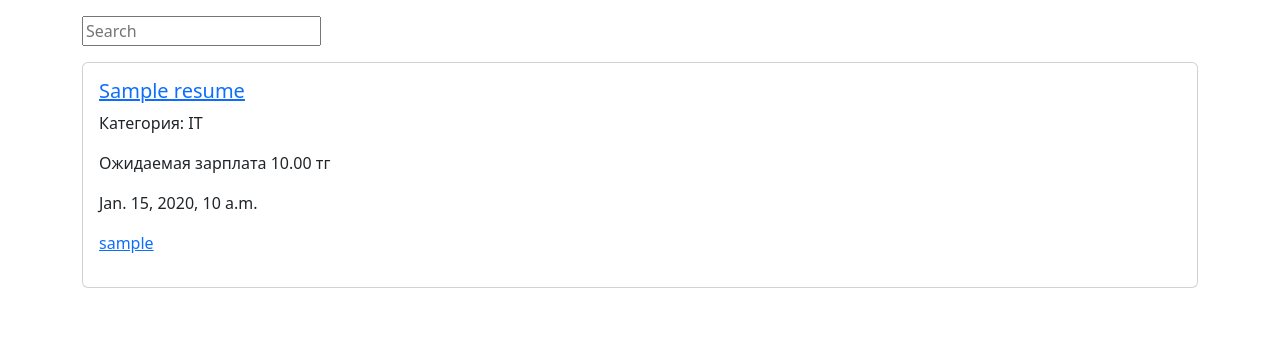
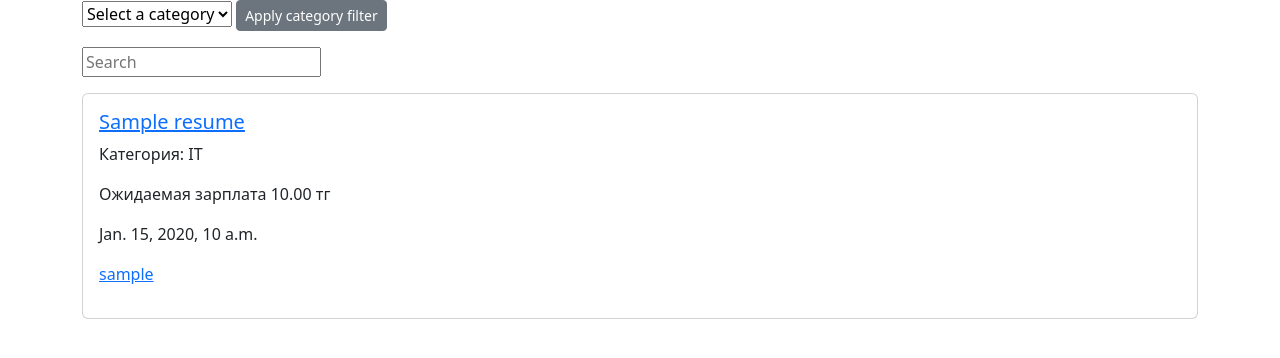
Before and after one commit to eQuaL322/homework_68, a Django app: page /resumes/ in a window 1280 px wide. Shown: the part 120-478 px from the top of the page. Run offline with Django 5.2, Linux system fonts and the light colour scheme; tables that the repository leaves empty hold one stand-in row (values such as "Sample post"); some libraries are stand-ins or nearby versions.

Commit message:
#9 Добавлене фильтр для вакансий и резюме - написал метод для фильтра вакансий и резюме - добавил стили - исправил VacancyChoices

```diff
--- a/headhunter/models/resume.py
+++ b/headhunter/models/resume.py
@@ -4,7 +4,7 @@ from django.db.models import TextChoices
 
 
 class VacancyChoices(TextChoices):
-    ENGINEER = 'IT', 'IT'
+    IT = 'IT', 'IT'
     EDUCATION = 'Образование', 'Образование'
     PR = 'PR', 'PR'
     COMMERCE = 'Торговля', 'Торговля'
--- a/headhunter/templates/resume/resume_list.html
+++ b/headhunter/templates/resume/resume_list.html
@@ -1,6 +1,17 @@
 {% extends 'base.html' %}
 {% block title %}{% endblock %}
 {% block content %}
+    <div class="form-filter">
+        <form action="" method="GET">
+            <select name="checks" id="checks">
+                <option value="">Select a category</option>
+                {% for category in categories %}
+                    <option value="{{ category.0 }}">{{ category.1 }}</option>
+                {% endfor %}
+            </select>
+            <input class="btn btn-secondary btn-sm" type="submit" value="Apply category filter">
+        </form>
+    </div>
     <div class="search mt-3">
         <form action="{% url 'resume_search' %}" method="GET">
             {% csrf_token %}
--- a/headhunter/views/index.py
+++ b/headhunter/views/index.py
@@ -1,6 +1,7 @@
-from django.views.generic import TemplateView, ListView
+from django.views.generic import ListView
 
 from headhunter.models import Resume
+from headhunter.models.resume import VacancyChoices
 from headhunter.models.vacancy import Vacancy
 
 
@@ -10,11 +11,23 @@ class VacancyView(ListView):
     context_object_name = 'vacancies'
     paginate_by = 20
 
+    def get(self, request, *args, **kwargs):
+        self.checks = self.request.GET.getlist('checks')
+        return super().get(request, *args, **kwargs)
+
     def get_queryset(self):
         queryset = super().get_queryset()
         queryset = queryset.filter(is_hidden=False)
         queryset = queryset.order_by('-updated_at')
+        if self.checks:
+            search_category_list = [choice[0] for choice in VacancyChoices.choices if choice[1] in self.checks]
+            queryset = queryset.filter(category__in=search_category_list)
         return queryset
+
+    def get_context_data(self, *, object_list=None, **kwargs):
+        context = super().get_context_data(object_list=object_list, **kwargs)
+        context['categories'] = [(choice.value, choice.name) for choice in VacancyChoices]
+        return context
 
 
 class ResumeListView(ListView):
@@ -23,8 +36,20 @@ class ResumeListView(ListView):
     template_name = 'resume/resume_list.html'
     paginate_by = 20
 
+    def get(self, request, *args, **kwargs):
+        self.checks = self.request.GET.getlist('checks')
+        return super().get(request, *args, **kwargs)
+
     def get_queryset(self):
         queryset = super().get_queryset()
         queryset = queryset.filter(is_hidden=False)
         queryset = queryset.order_by('-updated_at')
+        if self.checks:
+            search_category_list = [choice[0] for choice in VacancyChoices.choices if choice[1] in self.checks]
+            queryset = queryset.filter(vacancy__in=search_category_list)
         return queryset
+
+    def get_context_data(self, *, object_list=None, **kwargs):
+        context = super().get_context_data(object_list=object_list, **kwargs)
+        context['categories'] = [(choice.value, choice.name) for choice in VacancyChoices]
+        return context
--- a/static/css/style.css
+++ b/static/css/style.css
@@ -111,3 +111,7 @@ select[name=type] {
     font-size: 15px;
     clear: both;
 }
+
+.form-filter {
+    width: 500px;
+}
```
Also changed, not shown: headhunter/templates/vacancy/vacancy_list.html (+11 -0 lines).
